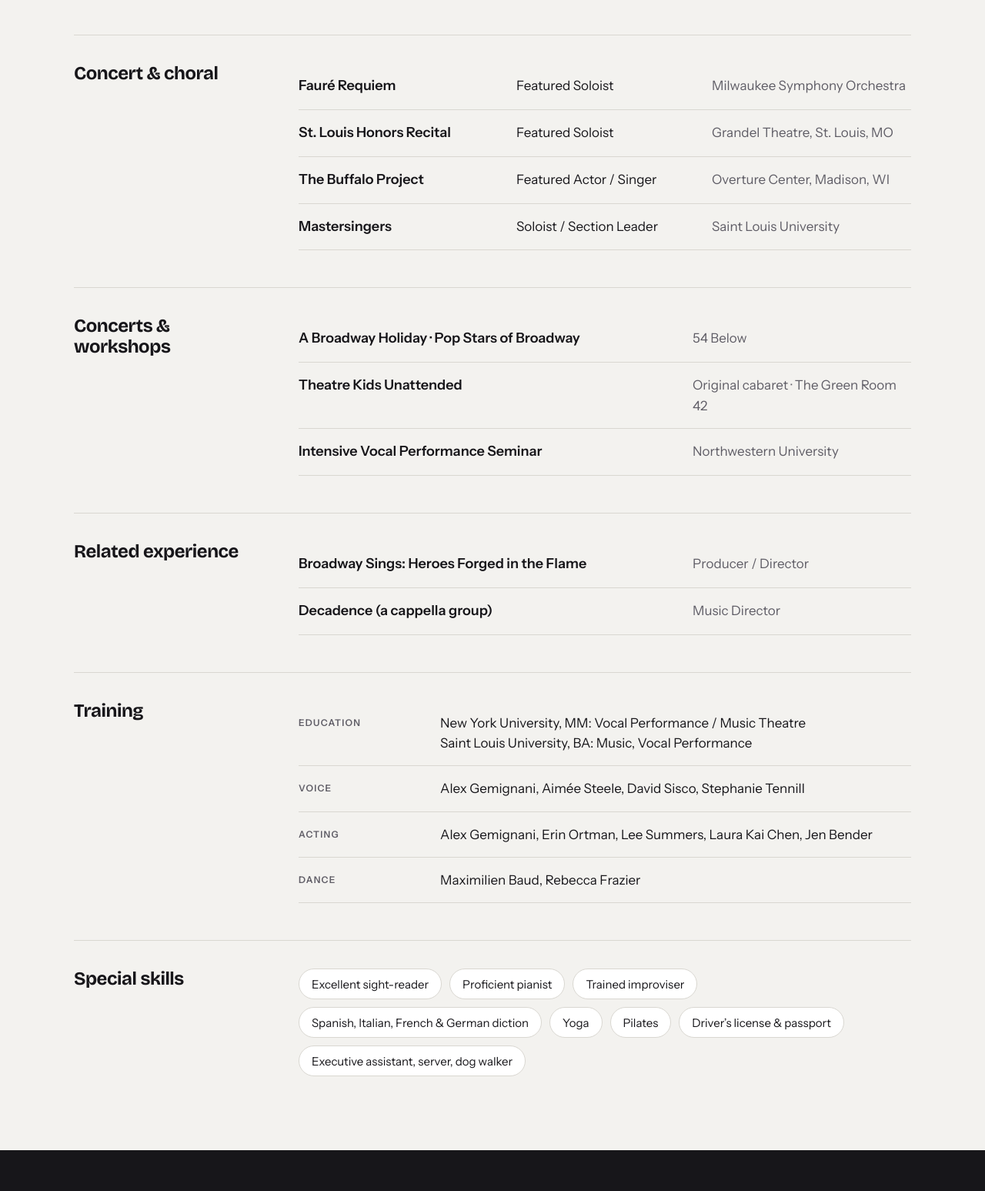
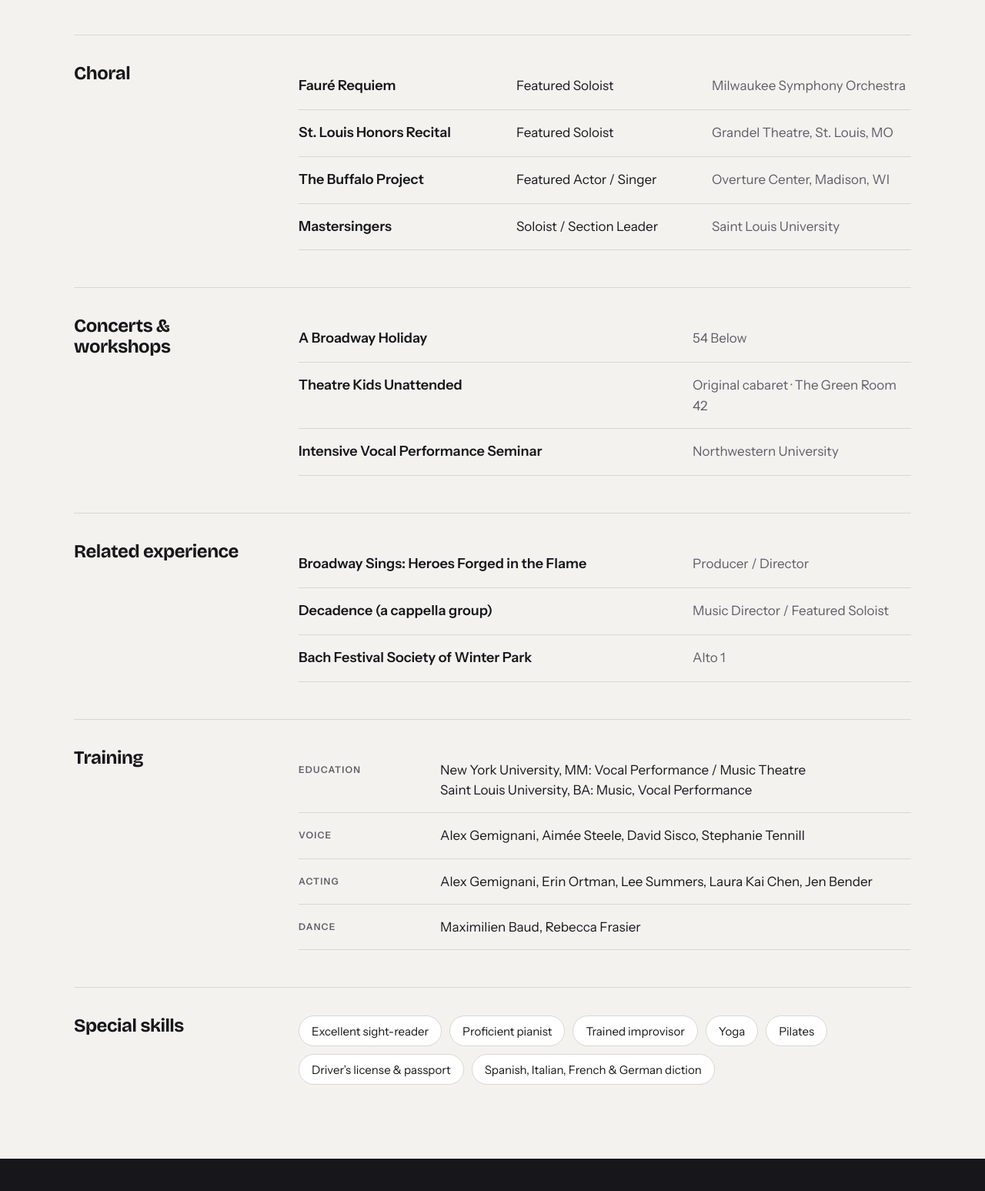
Before and after one commit to mott-lab/marynink, a plain HTML site: page resume.html in a window 1280 px wide. Shown: the part 719-2266 px from the top of the page at 77% size. Drawn offline with nearby package versions, Linux system fonts and the light colour scheme.

Commit message:
Résumé: 2026 PDF in repo; update credits, training, skills; About CTA copy
- assets/Mary-Nink-Resume.pdf replaces the Wix-hosted PDF
- Choral heading; A Broadway Holiday title; Decadence role; add Bach
  Festival Society of Winter Park (Alto 1); Rebecca Frasier spelling;
  special skills match the PDF
- About: 'Say hello!' CTA

Co-Authored-By: Claude Fable 5.1 <noreply@anthropic.com>
Claude-Session: https://claude.ai/code/session_01BaZf5eM7HSYV3GDWHsqvmv

```diff
--- a/resume.html
+++ b/resume.html
@@ -50,8 +50,7 @@
         </div>
       </div>
       <div class="actions no-print">
-        <!-- TODO: replace with assets/Mary-Nink-Resume.pdf once the PDF is copied into the repo -->
-        <a class="btn btn--accent" href="https://deaa3e24-f055-468d-90e5-e0604a374ff5.filesusr.com/ugd/5681b1_c90a8834eb474aa58bffc261a9542d9f.pdf" rel="noopener">
+        <a class="btn btn--accent" href="assets/Mary-Nink-Resume.pdf" download="Mary-Nink-Resume.pdf">
           <svg aria-hidden="true" width="18" height="18" viewBox="0 0 24 24" fill="none" stroke="#fff" stroke-width="2" stroke-linecap="round" stroke-linejoin="round"><path d="M12 3v12"/><path d="M7 10l5 5 5-5"/><path d="M4 19h16"/></svg>
           Download PDF
         </a>
@@ -77,7 +76,7 @@
   <section class="section--tight" style="padding-top:48px;padding-bottom:0">
     <div class="wrap">
       <div class="section--rule split" style="padding-top:36px;gap:24px 72px">
-        <h2 class="split__aside" style="flex-basis:220px;font-size:24px">Concert &amp; choral</h2>
+        <h2 class="split__aside" style="flex-basis:220px;font-size:24px">Choral</h2>
         <div class="split__main credits" style="flex-basis:600px">
           <div class="credit"><span class="credit__title">Fauré Requiem</span><span class="credit__role">Featured Soloist</span><span class="credit__venue">Milwaukee Symphony Orchestra</span></div>
           <div class="credit"><span class="credit__title">St. Louis Honors Recital</span><span class="credit__role">Featured Soloist</span><span class="credit__venue">Grandel Theatre, St. Louis, MO</span></div>
@@ -93,7 +92,7 @@
       <div class="section--rule split" style="padding-top:36px;gap:24px 72px">
         <h2 class="split__aside" style="flex-basis:220px;font-size:24px">Concerts &amp; workshops</h2>
         <div class="split__main credits" style="flex-basis:600px">
-          <div class="credit credit--two"><span class="credit__title">A Broadway Holiday · Pop Stars of Broadway</span><span class="credit__venue">54 Below</span></div>
+          <div class="credit credit--two"><span class="credit__title">A Broadway Holiday</span><span class="credit__venue">54 Below</span></div>
           <div class="credit credit--two"><span class="credit__title">Theatre Kids Unattended</span><span class="credit__venue">Original cabaret · The Green Room 42</span></div>
           <div class="credit credit--two"><span class="credit__title">Intensive Vocal Performance Seminar</span><span class="credit__venue">Northwestern University</span></div>
         </div>
@@ -107,7 +106,8 @@
         <h2 class="split__aside" style="flex-basis:220px;font-size:24px">Related experience</h2>
         <div class="split__main credits" style="flex-basis:600px">
           <div class="credit credit--two"><span class="credit__title">Broadway Sings: Heroes Forged in the Flame</span><span class="credit__venue">Producer / Director</span></div>
-          <div class="credit credit--two"><span class="credit__title">Decadence (a cappella group)</span><span class="credit__venue">Music Director</span></div>
+          <div class="credit credit--two"><span class="credit__title">Decadence (a cappella group)</span><span class="credit__venue">Music Director / Featured Soloist</span></div>
+          <div class="credit credit--two"><span class="credit__title">Bach Festival Society of Winter Park</span><span class="credit__venue">Alto 1</span></div>
         </div>
       </div>
     </div>
@@ -121,7 +121,7 @@
           <div class="credit"><span class="credit__label">Education</span><span class="credit__body">New York University, MM: Vocal Performance / Music Theatre<br>Saint Louis University, BA: Music, Vocal Performance</span></div>
           <div class="credit"><span class="credit__label">Voice</span><span class="credit__body">Alex Gemignani, Aimée Steele, David Sisco, Stephanie Tennill</span></div>
           <div class="credit"><span class="credit__label">Acting</span><span class="credit__body">Alex Gemignani, Erin Ortman, Lee Summers, Laura Kai Chen, Jen Bender</span></div>
-          <div class="credit"><span class="credit__label">Dance</span><span class="credit__body">Maximilien Baud, Rebecca Frazier</span></div>
+          <div class="credit"><span class="credit__label">Dance</span><span class="credit__body">Maximilien Baud, Rebecca Frasier</span></div>
         </div>
       </div>
     </div>
@@ -134,12 +134,11 @@
         <ul class="split__main pills" style="flex-basis:600px">
           <li class="pill">Excellent sight-reader</li>
           <li class="pill">Proficient pianist</li>
-          <li class="pill">Trained improviser</li>
-          <li class="pill">Spanish, Italian, French &amp; German diction</li>
+          <li class="pill">Trained improvisor</li>
           <li class="pill">Yoga</li>
           <li class="pill">Pilates</li>
           <li class="pill">Driver’s license &amp; passport</li>
-          <li class="pill">Executive assistant, server, dog walker</li>
+          <li class="pill">Spanish, Italian, French &amp; German diction</li>
         </ul>
       </div>
     </div>
```
Also changed, not shown: about.html (+4 -4 lines), 3 other files.
